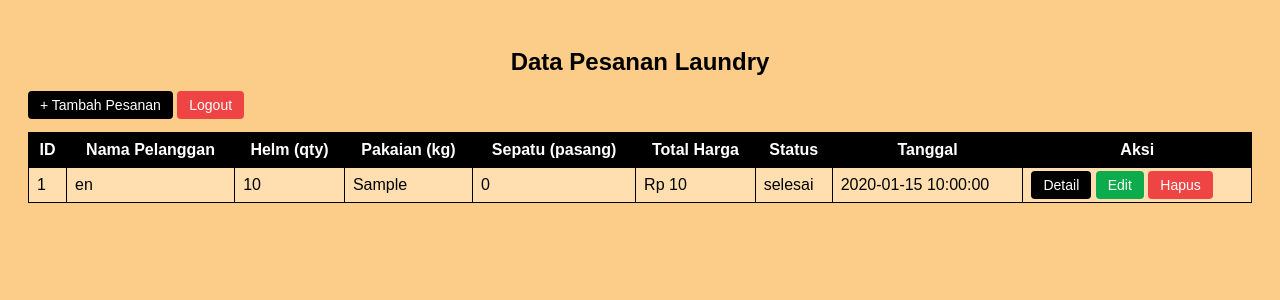
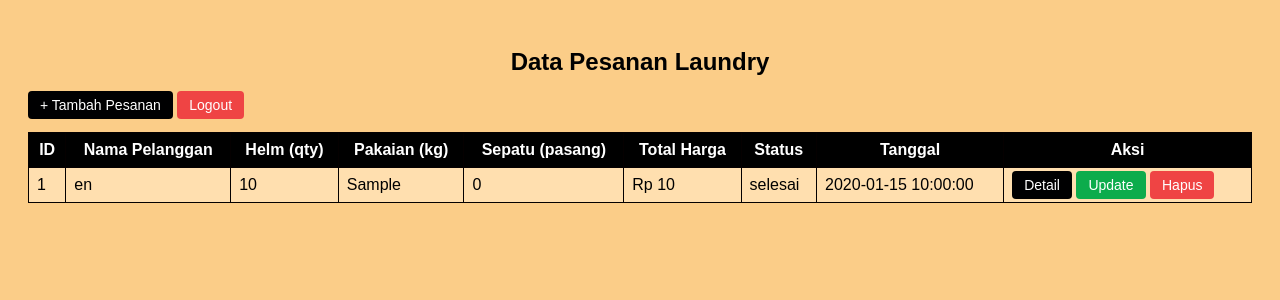
Before and after one commit to rafifcasey50/PWEB, a PHP site: page / in a window 1280 px wide. Shown: the top 300 px of the page. Run offline with PHP 8.4, Linux system fonts and the light colour scheme; the visitor is signed in with stand-in values (Sample User, id 1); tables that the repository leaves empty or names only in its code hold one stand-in row (values such as "Sample post").

Commit message:
Ini file index.php

```diff
--- a/index.php
+++ b/index.php
@@ -51,7 +51,7 @@ $result = $koneksi->query($sql);
                         <td><?php echo htmlspecialchars($row['tanggal']); ?></td>
                         <td>
                             <a href="read.php?id=<?php echo (int) $row['id']; ?>" class="btn">Detail</a>
-                            <a href="edit.php?id=<?php echo (int) $row['id']; ?>" class="btn-edit">Edit</a>
+                            <a href="update.php?id=<?php echo (int) $row['id']; ?>" class="btn-edit">Update</a>
                             <a href="delete.php?id=<?php echo (int) $row['id']; ?>" class="btn-delete"
                                 onclick="return confirm('Yakin hapus pesanan ini?')">Hapus</a>
                         </td>
```
